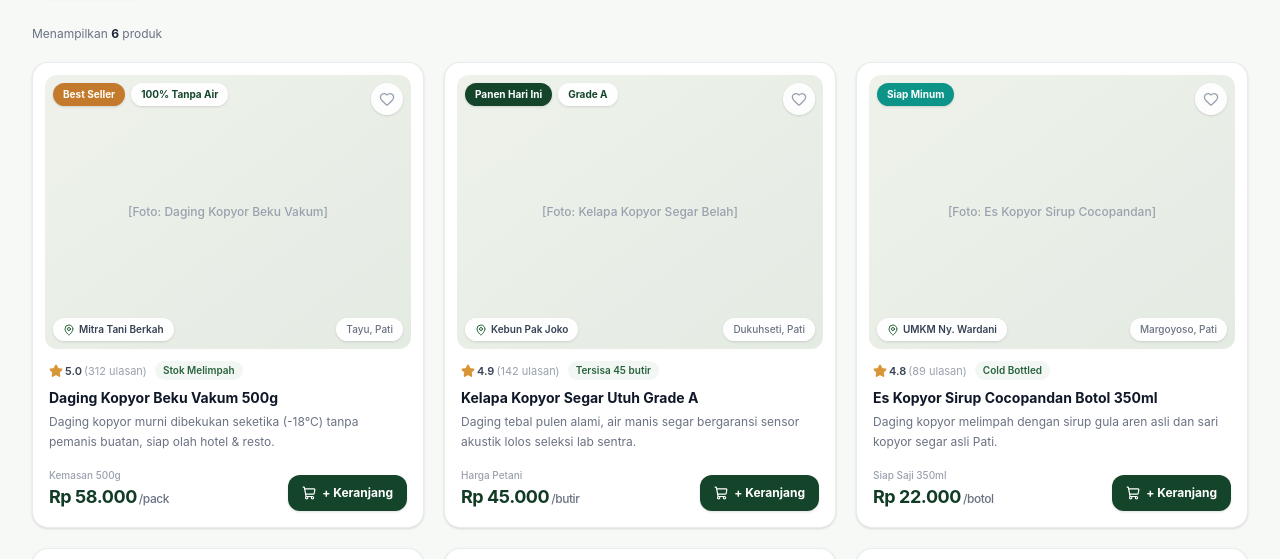
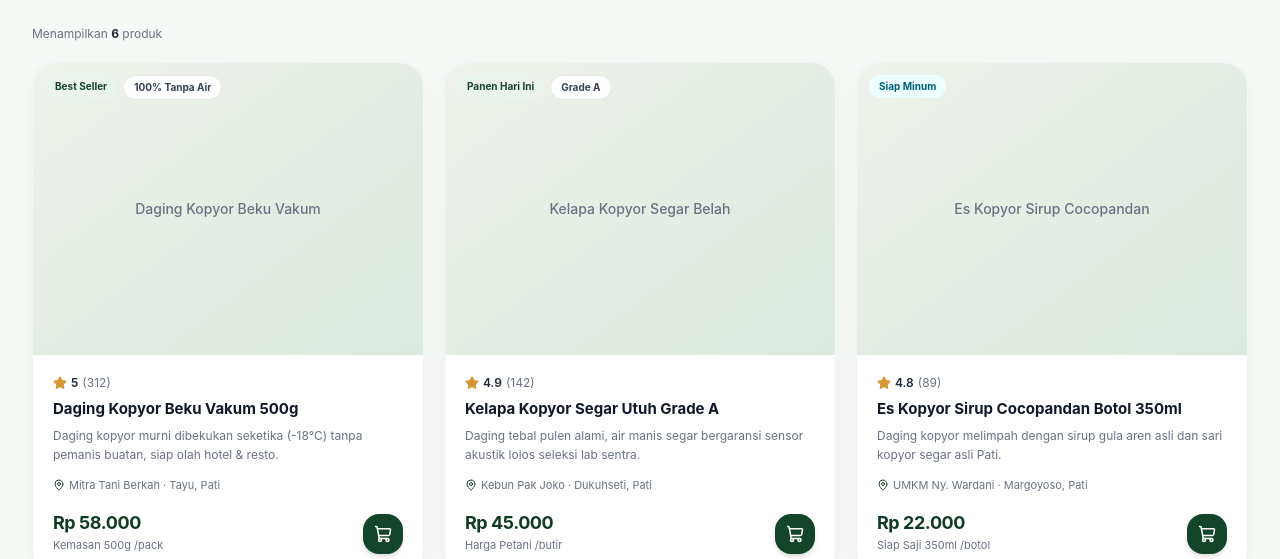
Before and after one commit to khadijahdzar/BumiKopyor, a React (Vite) app in the folder frontend/: page /produk in a window 1280 px wide. Shown: the part 361-920 px from the top of the page. Built offline with nearby package versions, Linux system fonts and the light colour scheme.

Commit message:
feat(frontend): ProductCard with Motion animations

```diff
--- a/frontend/src/components/ProductCard.jsx
+++ b/frontend/src/components/ProductCard.jsx
@@ -1,109 +1,110 @@
-import { Heart, MapPin, ShoppingCart, Star } from 'lucide-react'
+import { motion } from 'motion/react'
+import { Heart, Star, ShoppingCart, MapPin } from 'lucide-react'
 
 const badgeStyles = {
-  green: 'bg-[#14452B] text-white',
-  white: 'bg-white/95 text-[#14452B] shadow-sm',
-  orange: 'bg-[#c47a2c] text-white',
-  cyan: 'bg-[#0d9488] text-white',
-  amber: 'bg-[#d97706] text-white',
-  teal: 'bg-[#0f766e] text-white',
+  green: 'bg-[#EBF3EE] text-[#14452B]',
+  cyan: 'bg-cyan-50 text-cyan-800',
+  amber: 'bg-amber-50 text-amber-800',
+  teal: 'bg-teal-50 text-teal-800',
+  white: 'bg-white/90 text-gray-700 border border-gray-200',
 }
 
-function formatPrice(n) {
-  return new Intl.NumberFormat('id-ID').format(n)
-}
+export default function ProductCard({ product, index = 0, onAddToCart }) {
+  const {
+    name,
+    description,
+    price,
+    priceLabel,
+    unit,
+    unitDetail,
+    rating,
+    reviews,
+    badges = [],
+    farmer,
+    location,
+    stockStatus,
+    imageLabel,
+  } = product
 
-export default function ProductCard({ product, onAddToCart }) {
-  const isPreOrder = product.stockStatus === 'preorder'
+  const formatPrice = (n) =>
+    new Intl.NumberFormat('id-ID', {
+      style: 'currency',
+      currency: 'IDR',
+      maximumFractionDigits: 0,
+    }).format(n)
 
   return (
-    <article className="group flex flex-col overflow-hidden rounded-2xl border border-gray-200/80 bg-white shadow-sm transition hover:-translate-y-0.5 hover:shadow-md">
-      <div className="relative p-3 pb-0">
-        <div
-          className="flex aspect-[4/3] w-full items-center justify-center rounded-xl bg-gradient-to-br from-[#eef2eb] to-[#e4ebe3] text-center text-xs font-medium text-gray-400"
-          role="img"
-          aria-label={product.imageLabel}
-        >
-          <span className="px-4">[Foto: {product.imageLabel}]</span>
+    <motion.article
+      initial={{ opacity: 0, y: 36, scale: 0.96 }}
+      whileInView={{ opacity: 1, y: 0, scale: 1 }}
+      viewport={{ once: true, margin: '-40px' }}
+      transition={{ duration: 0.55, delay: Math.min(index * 0.08, 0.4), ease: [0.22, 1, 0.36, 1] }}
+      whileHover={{ y: -6, transition: { duration: 0.25 } }}
+      className="group flex h-full flex-col overflow-hidden rounded-3xl border border-gray-100 bg-white shadow-[0_4px_24px_rgba(17,59,36,0.04)]"
+    >
+      <div className="relative aspect-[4/3] overflow-hidden bg-gradient-to-br from-[#eef2eb] to-[#dce9df]">
+        <div className="flex h-full w-full items-center justify-center p-6 text-center text-sm font-medium text-gray-500">
+          {imageLabel || name}
         </div>
-
-        <div className="absolute left-5 top-5 flex flex-wrap gap-1.5">
-          {product.badges.map((b) => (
+        <div className="absolute left-3 top-3 flex flex-wrap gap-1.5">
+          {badges.map((b) => (
             <span
               key={b.label}
-              className={`rounded-full px-2.5 py-1 text-[10px] font-bold shadow-sm ${badgeStyles[b.variant] || badgeStyles.green}`}
+              className={`rounded-full px-2.5 py-1 text-[10px] font-bold ${badgeStyles[b.variant] || badgeStyles.green}`}
             >
               {b.label}
             </span>
           ))}
         </div>
-
         <button
           type="button"
-          className="absolute right-5 top-5 flex h-8 w-8 items-center justify-center rounded-full bg-white/90 text-gray-400 shadow-sm transition hover:bg-white hover:text-rose-500"
-          aria-label="Tambah ke wishlist"
+          className="absolute right-3 top-3 flex h-9 w-9 items-center justify-center rounded-full bg-white/90 text-gray-400 opacity-0 shadow-sm transition group-hover:opacity-100 hover:text-red-500"
+          aria-label="Wishlist"
         >
           <Heart className="h-4 w-4" />
         </button>
-
-        <div className="absolute bottom-2 left-5 right-5 flex items-center justify-between gap-2">
-          <span className="inline-flex max-w-[55%] items-center gap-1 truncate rounded-full bg-white/95 px-2.5 py-1 text-[10px] font-semibold text-gray-700 shadow-sm">
-            <MapPin className="h-3 w-3 shrink-0 text-[#28633d]" />
-            {product.farmer}
+        {stockStatus === 'preorder' && (
+          <span className="absolute bottom-3 left-3 rounded-full bg-[#113B24]/90 px-2.5 py-1 text-[10px] font-bold text-white">
+            Pre-Order
           </span>
-          <span className="truncate rounded-full bg-white/95 px-2.5 py-1 text-[10px] font-medium text-gray-500 shadow-sm">
-            {product.location}
-          </span>
-        </div>
+        )}
       </div>
 
-      <div className="flex flex-1 flex-col p-4 pt-3">
-        <div className="flex flex-wrap items-center gap-x-2 gap-y-1 text-[11px]">
-          <span className="inline-flex items-center gap-0.5 font-semibold text-gray-700">
-            <Star className="h-3.5 w-3.5 fill-[#d89536] text-[#d89536]" />
-            {product.rating.toFixed(1)}
-            <span className="font-normal text-gray-400">({product.reviews} ulasan)</span>
-          </span>
-          <span className="rounded-full bg-[#F3F7F4] px-2 py-0.5 text-[10px] font-semibold text-[#28633d]">
-            {product.unitDetail}
+      <div className="flex flex-1 flex-col p-4 sm:p-5">
+        <div className="mb-2 flex items-center gap-1 text-xs text-gray-500">
+          <Star className="h-3.5 w-3.5 fill-[#d89536] text-[#d89536]" />
+          <span className="font-semibold text-gray-800">{rating}</span>
+          <span>({reviews})</span>
+        </div>
+
+        <h3 className="line-clamp-2 text-[15px] font-bold leading-snug text-[#111827]">{name}</h3>
+        <p className="mt-1.5 line-clamp-2 text-xs leading-relaxed text-gray-500">{description}</p>
+
+        <div className="mt-3 flex items-center gap-1 text-[11px] text-gray-500">
+          <MapPin className="h-3 w-3 shrink-0 text-[#14452B]" />
+          <span className="truncate">
+            {farmer} · {location}
           </span>
         </div>
 
-        <h3 className="mt-2 line-clamp-2 text-sm font-bold leading-5 text-gray-900">
-          {product.name}
-        </h3>
-        <p className="mt-1 line-clamp-2 flex-1 text-xs leading-5 text-gray-500">
-          {product.description}
-        </p>
-
-        <div className="mt-4 flex items-end justify-between gap-3">
+        <div className="mt-auto flex items-end justify-between gap-3 pt-4">
           <div>
-            <p className="text-[10px] font-medium text-gray-400">{product.priceLabel}</p>
-            <p className="text-lg font-bold tracking-tight text-[#113B24]">
-              Rp {formatPrice(product.price)}
-              <span className="ml-0.5 text-xs font-medium text-gray-500">{product.unit}</span>
+            <p className="text-lg font-bold tracking-tight text-[#113B24]">{formatPrice(price)}</p>
+            <p className="text-[11px] text-gray-500">
+              {priceLabel || unitDetail} {unit}
             </p>
           </div>
-
-          {isPreOrder ? (
-            <button
-              type="button"
-              className="inline-flex shrink-0 items-center gap-1.5 rounded-xl border border-[#cbdccd] bg-white px-3.5 py-2.5 text-xs font-bold text-[#14452B] transition hover:bg-[#EBF3EE]"
-            >
-              Pre-Order
-            </button>
-          ) : (
-            <button
-              type="button"
-              onClick={() => onAddToCart?.(product)}
-              className="inline-flex shrink-0 items-center gap-1.5 rounded-xl bg-[#14452B] px-3.5 py-2.5 text-xs font-bold text-white shadow-sm transition hover:bg-[#113B24]"
-            >
-              <ShoppingCart className="h-3.5 w-3.5" />
-              + Keranjang
-            </button>
-          )}
+          <motion.button
+            type="button"
+            whileTap={{ scale: 0.92 }}
+            onClick={() => onAddToCart?.(product)}
+            className="flex h-10 w-10 shrink-0 items-center justify-center rounded-2xl bg-[#14452B] text-white shadow-md transition hover:bg-[#113B24]"
+            aria-label={`Tambah ${name} ke keranjang`}
+          >
+            <ShoppingCart className="h-4.5 w-4.5" />
+          </motion.button>
         </div>
       </div>
-    </article>
+    </motion.article>
   )
 }
```
